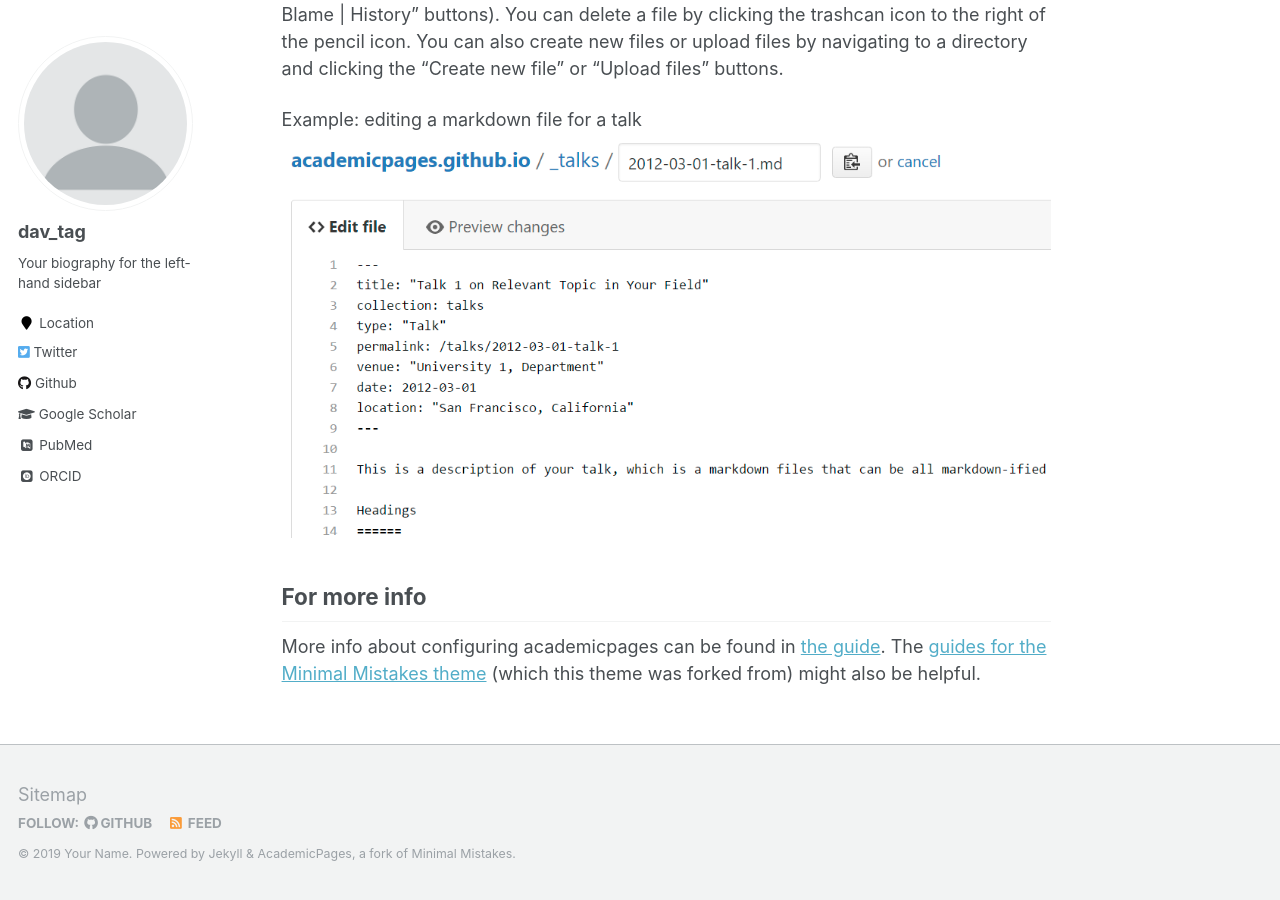
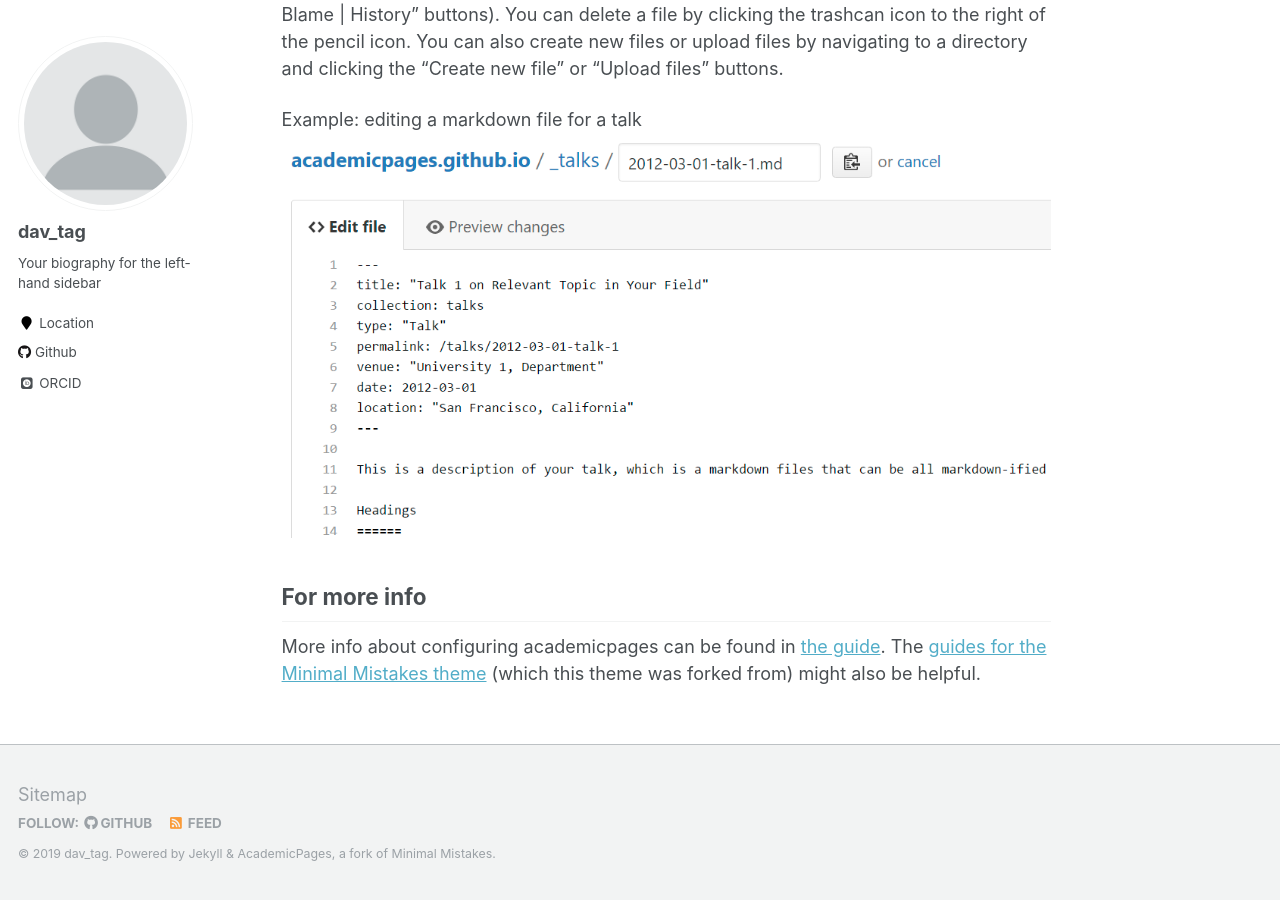
Before and after one commit to dav-tag/dav-tag.github.io, a Jekyll site: the page built from _pages/about.md, in a window 1280 px wide and 900 px high, scrolled down 2463 px. Built offline with Jekyll 4.4.1, drawn with Linux system fonts in a browser that asks for light colours; some web fonts are replaced.

Commit message:
Update _config.yml

```diff
--- a/_config.yml
+++ b/_config.yml
@@ -9,7 +9,7 @@
 locale                   : "en-US"
 title                    : "DAV-tag"
 title_separator          : "-"
-name                     : &name "Your Name"
+name                     : &name "dav_tag"
 description              : &description "personal description"
 url                      : https://dav-tag.github.io # the base hostname & protocol for your site e.g. "https://mmistakes.github.io"
 baseurl                  : "" # the subpath of your site, e.g. "/blog"
@@ -57,7 +57,7 @@
 
 # Social Sharing
 twitter:
-  username               : &twitter
+  username               : #&twitter
 facebook:
   username               :
   app_id                 :
@@ -85,8 +85,8 @@
   bio              : "Your biography for the left-hand sidebar"
   location         : "Location"
   employer         :
-  pubmed           : "https://www.ncbi.nlm.nih.gov/pubmed/?term=john+snow"
-  googlescholar    : "http://yourfullgooglescholarurl.com"
+  pubmed           : #"https://www.ncbi.nlm.nih.gov/pubmed/?term=john+snow"
+  googlescholar    : #"http://yourfullgooglescholarurl.com"
   email            :
   researchgate     :  # example: "https://www.researchgate.net/profile/yourprofile"
   uri              :
@@ -96,7 +96,7 @@
   flickr           :
   facebook         :
   foursquare       :
-  github           : "academicpages"
+  github           : "dav-tag"
   google_plus      :
   keybase          :
   instagram        :
@@ -109,7 +109,7 @@
   stackoverflow    : # http://stackoverflow.com/users/123456/username
   steam            :
   tumblr           :
-  twitter          : "replacethistwitterhandle"
+  twitter          : #"replacethistwitterhandle"
   vine             :
   weibo            :
   xing             :
@@ -242,7 +242,7 @@
       type: talks
     values:
       layout: talk
-      author_profile: true
+      author_profile: false
       share: true
 
 # Sass/SCSS
```
